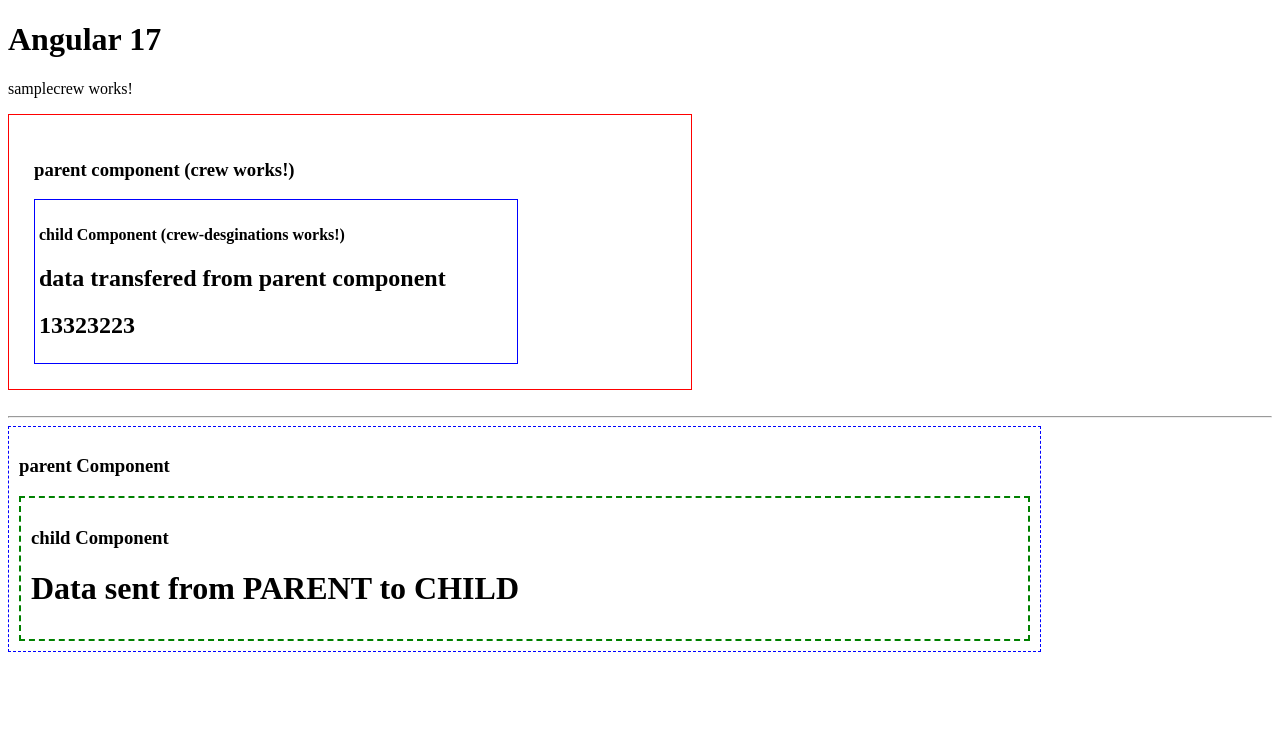
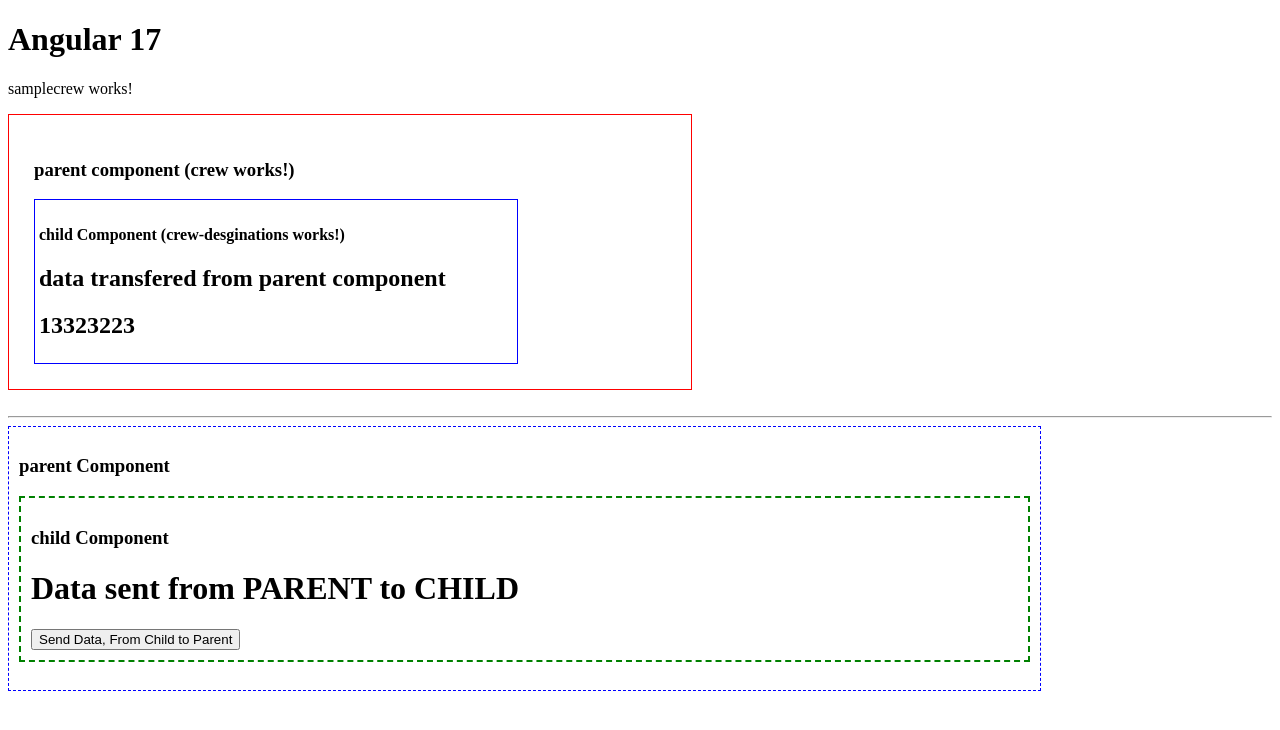
Before and after one commit to Ganesh28Patil/learningAngular17, an Angular app in the folder crew-management/: page / in a window 1280 px wide. Shown: the top 730 px of the page. Built offline with nearby package versions, Linux system fonts and the light colour scheme.

Commit message:
child to parent
@Output() is used to get the event emitter and withe the help of emit event that date is sent to parent from child

@Output() childSendingDataToParent = new EventEmitter<string>();

this.childSendingDataToParent.emit('Send Data from Child to Parent');

```diff
--- a/crew-management/src/app/child/child.component.html
+++ b/crew-management/src/app/child/child.component.html
@@ -1,4 +1,6 @@
 <div class="childComponent">
     <h3>child Component</h3>
     <h1>{{ childReceivingDataFromParent }}</h1>
+
+    <button (click)="SendData()">Send Data, From Child to Parent</button>
 </div>
--- a/crew-management/src/app/child/child.component.ts
+++ b/crew-management/src/app/child/child.component.ts
@@ -1,4 +1,4 @@
-import { Component, Input } from '@angular/core';
+import { Component, Input, Output, EventEmitter } from '@angular/core';
 
 @Component({
   selector: 'app-child',
@@ -10,4 +10,10 @@
 export class ChildComponent {
   @Input() childReceivingDataFromParent:string = '';
 
+  @Output() childSendingDataToParent = new EventEmitter<string>();
+
+  SendData(){
+    this.childSendingDataToParent.emit('Send Data from Child to Parent');
+  }
+
 }
--- a/crew-management/src/app/parent/parent.component.html
+++ b/crew-management/src/app/parent/parent.component.html
@@ -1,4 +1,9 @@
 <div class="parentComponent">
-    <h3>parent Component</h3>
-    <app-child [childReceivingDataFromParent]="parentSendingDataToChild"></app-child>
+  <h3>parent Component</h3>
+  <app-child
+    [childReceivingDataFromParent]="parentSendingDataToChild"
+    (childSendingDataToParent)="parentReceivingDataFromChild($event)"
+  ></app-child>
+
+  <h3>{{ parentReceivedDataFromChild }}</h3>
 </div>
--- a/crew-management/src/app/parent/parent.component.ts
+++ b/crew-management/src/app/parent/parent.component.ts
@@ -10,4 +10,9 @@
 })
 export class ParentComponent {
   parentSendingDataToChild:string = 'Data sent from PARENT  to CHILD ';
+
+  parentReceivedDataFromChild:string = '';
+  parentReceivingDataFromChild(data:string){
+    this.parentReceivedDataFromChild = data;
+  }
 }
```
Also changed, not shown: crew-management/angular17-notes.txt.
